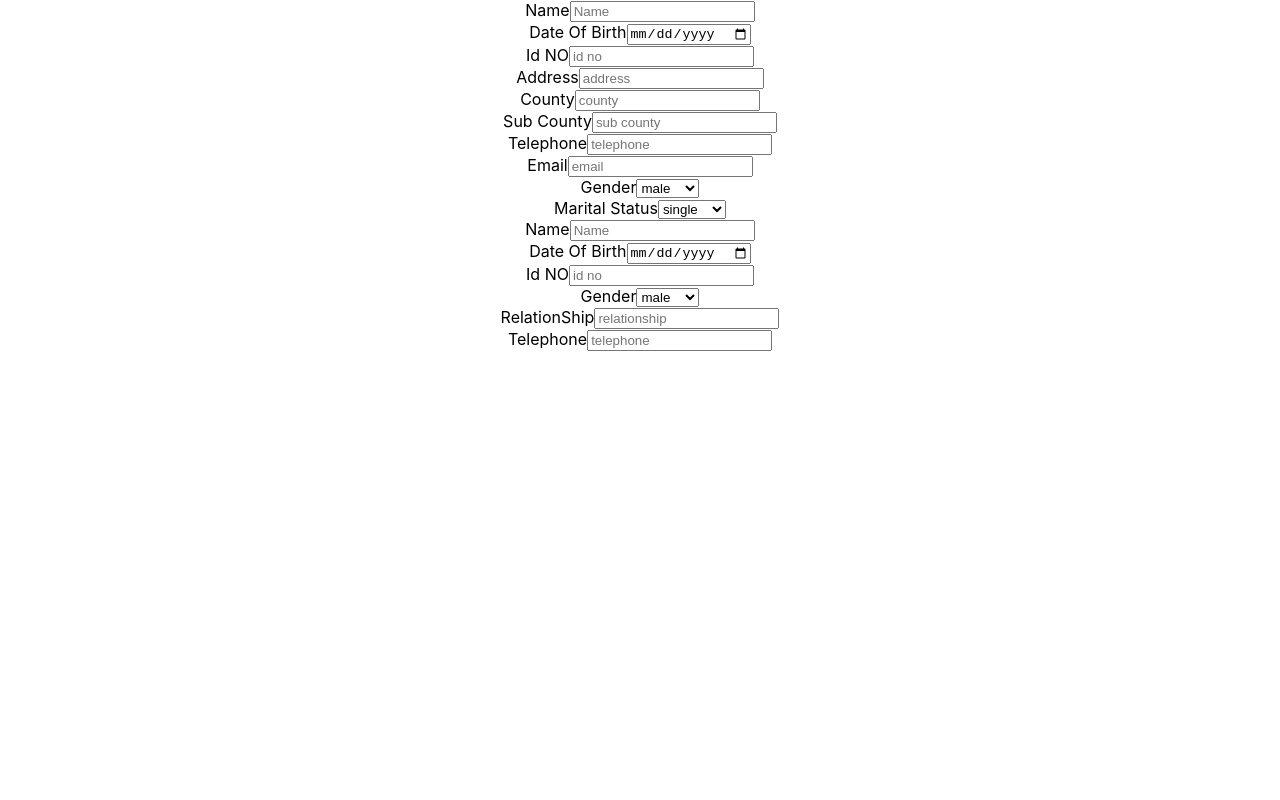
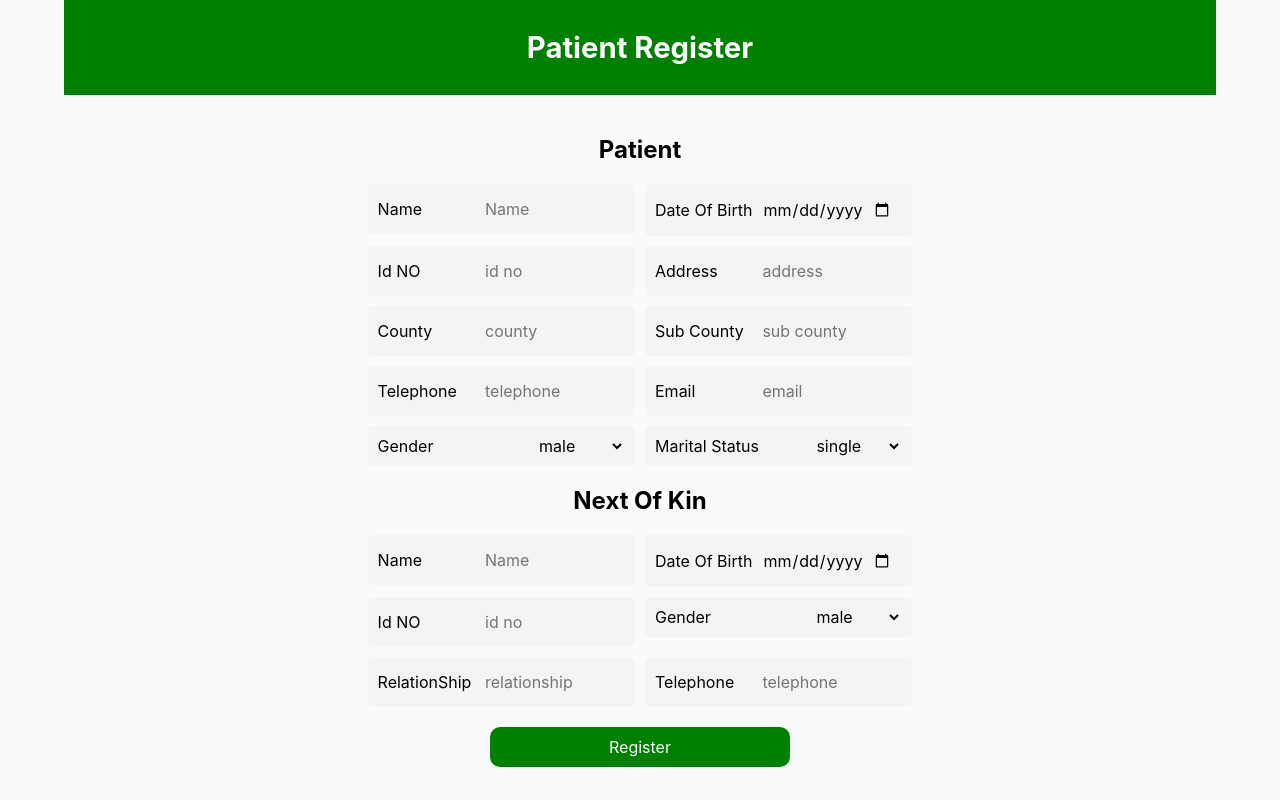
Before and after one commit to devgithinji/hrs_front-end, a React (Create React App) app: page / in a window 1280 px wide. Shown: the top 800 px of the page. Built offline with nearby package versions, Linux system fonts and the light colour scheme.

Commit message:
update ui

```diff
--- a/src/App.js
+++ b/src/App.js
@@ -4,7 +4,15 @@ import DataForm from "./DataForm";
 function App() {
     return (
         <div className="App">
-            <DataForm/>
+            <div className="content">
+                <div className="header">
+                    <h3 className="logo">Patient Register</h3>
+                </div>
+                <DataForm/>
+                <div className="footer">
+                    <p className="footer">patient reg form &copy; {new Date().getFullYear()}</p>
+                </div>
+            </div>
         </div>
     );
 }
--- a/src/DataForm.js
+++ b/src/DataForm.js
@@ -1,87 +1,270 @@
-import React from 'react';
+import React, {useEffect, useState} from 'react';
+import axios from "axios";
 
+const patientData = {
+    name: '',
+    dateOfBirth: '',
+    idNo: '',
+    address: '',
+    county: '',
+    subCounty: '',
+    telephone: '',
+    email: '',
+    gender: '',
+    maritalStatus: ''
+};
+
+const nextOfKinData = {
+    name: '', dateOfBirth: '', idNo: '', telephone: '', relationship: '', gender: '',
+};
 const DataForm = () => {
-    return (
-       <div>
-           <div>
+    const [patient, setPatient] = useState(patientData)
+
+    const [nextOfKin, setNextOfKin] = useState(nextOfKinData)
+
+    const [patientErrors, setPatientErrors] = useState(patientData)
+
+    const [nextOfKinErrors, setNextOfKinErrors] = useState(nextOfKinData)
+
+
+    useEffect(() => {
+        console.log('use')
+        console.log(patientErrors)
+    }, [patientErrors]);
+
+
+    const handlePatientChange = (event) => {
+        const {name, value} = event.target;
+        setPatient({...patient, [name]: value})
+    }
+
+
+    const handleNextOfKinChange = (event) => {
+        const {name, value} = event.target;
+        setNextOfKin({...nextOfKin, [name]: value})
+    }
+
+
+    const validateForm = () => {
+            console.log('in loop')
+            for (const key in patient) {
+                console.log(key)
+                const value = patient[key];
+                if (!value.trim()) {
+                    setPatientErrors({...patientErrors, [key]: `${key} is required`})
+                    return;
+                } else {
+                    console.log(patientErrors)
+                    setPatientErrors(prevState => ({...prevState, [key]: ''}))
+                    console.log('done')
+                    console.log(patientErrors)
+                }
+            }
+
+
+            for (const key in nextOfKin) {
+                const value = patient[key];
+                if (!value.trim()) {
+                    setNextOfKinErrors({...nextOfKinErrors, [key]: `${key} is required`})
+                    return;
+                } else {
+                    setNextOfKinErrors({...nextOfKinErrors, [key]: ''})
+                }
+            }
+        }
+    ;
+
+    const submit = async (e) => {
+        e.preventDefault();
+        validateForm();
+
+        const data = {
+            patientData: patient,
+            nextOfKinData: nextOfKin
+        }
+
+        try {
+            const response = await axios.post("http://localhost:8082/patient", data)
+            console.log(response)
+        } catch (e) {
+            console.log('error', e)
+        }
+    }
+
+
+    return (<div className="form-container">
+        <h2>Patient</h2>
+        <div className="input-container">
+            <div className="input">
                 <div className="form-input">
                     <label>Name</label>
-                   <input placeholder="Name"/>
+                    <input placeholder="Name"
+                           name="name"
+                           value={patient.name}
+                           onChange={handlePatientChange}/>
                 </div>
+                {patientErrors.name && <div className="error">{patientErrors.name}</div>}
+            </div>
+            <div className="input">
                 <div className="form-input">
                     <label>Date Of Birth</label>
-                   <input placeholder="date of birth" type="date"/>
+                    <input placeholder="date of birth"
+                           type="date" name="dateOfBirth"
+                           value={patient.dateOfBirth}
+                           onChange={handlePatientChange}/>
                 </div>
+                {patientErrors.dateOfBirth && <div className="error">{patientErrors.dateOfBirth}</div>}
+            </div>
+            <div className="input">
                 <div className="form-input">
                     <label>Id NO</label>
-                   <input placeholder="id no"/>
+                    <input placeholder="id no"
+                           name="idNo"
+                           value={patient.idNo}
+                           onChange={handlePatientChange}/>
                 </div>
+                {patientErrors.idNo && <div className="error">{patientErrors.idNo}</div>}
+            </div>
+
+            <div className="input">
                 <div className="form-input">
                     <label>Address</label>
-                   <input placeholder="address"/>
+                    <input placeholder="address"
+                           name="address"
+                           value={patient.address}
+                           onChange={handlePatientChange}/>
                 </div>
+                {patientErrors.address && <div className="error">{patientErrors.address}</div>}
+            </div>
+            <div className="input">
                 <div className="form-input">
                     <label>County</label>
-                   <input placeholder="county"/>
+                    <input placeholder="county"
+                           name="county"
+                           value={patient.county}
+                           onChange={handlePatientChange}/>
                 </div>
+                {patientErrors.county && <div className="error">{patientErrors.county}</div>}
+            </div>
+            <div className="input">
                 <div className="form-input">
                     <label>Sub County</label>
-                   <input placeholder="sub county"/>
+                    <input placeholder="sub county"
+                           name="subCounty"
+                           value={patient.subCounty}
+                           onChange={handlePatientChange}/>
                 </div>
+                {patientErrors.subCounty && <div className="error">{patientErrors.subCounty}</div>}
+            </div>
+            <div className="input">
                 <div className="form-input">
                     <label>Telephone</label>
-                   <input placeholder="telephone"/>
+                    <input placeholder="telephone"
+                           name="telephone"
+                           value={patient.telephone}
+                           onChange={handlePatientChange}/>
                 </div>
+                {patientErrors.telephone && <div className="error">{patientErrors.telephone}</div>}
+            </div>
+            <div className="input">
                 <div className="form-input">
                     <label>Email</label>
-                   <input placeholder="email"/>
+                    <input placeholder="email"
+                           type="email"
+                           name="email"
+                           value={patient.email}
+                           onChange={handlePatientChange}
+                    />
                 </div>
+                {patientErrors.email && <div className="error">{patientErrors.email}</div>}
+            </div>
+            <div className="input">
                 <div className="form-input">
                     <label>Gender</label>
-                   <select>
-                       <option>male</option>
-                       <option>female</option>
+                    <select value={patient.gender} name="gender" onChange={handlePatientChange}>
+                        <option value="male">male</option>
+                        <option value="female">female</option>
                     </select>
                 </div>
+                {patientErrors.gender && <div className="error">{patientErrors.gender}</div>}
+            </div>
+            <div className="input">
                 <div className="form-input">
                     <label>Marital Status</label>
-                   <select>
-                       <option>single</option>
-                       <option>married</option>
+                    <select value={patient.maritalStatus} name="maritalStatus" onChange={handlePatientChange}>
+                        <option value="single">single</option>
+                        <option value="married">married</option>
                     </select>
                 </div>
+                {patientErrors.maritalStatus && <div className="error">{patientErrors.maritalStatus}</div>}
             </div>
-           <div>
+        </div>
+        <h2>Next Of Kin</h2>
+        <div className="input-container">
+            <div className="input">
                 <div className="form-input">
                     <label>Name</label>
-                   <input placeholder="Name"/>
+                    <input placeholder="Name"
+                           name="name"
+                           value={nextOfKin.name}
+                           onChange={handleNextOfKinChange}/>
                 </div>
+                {nextOfKinErrors.name && <div className="error">{nextOfKinErrors.name}</div>}
+            </div>
+            <div className="input">
                 <div className="form-input">
                     <label>Date Of Birth</label>
-                   <input placeholder="date of birth" type="date"/>
+                    <input placeholder="date of birth"
+                           type="date"
+                           name="dateOfBirth"
+                           value={nextOfKin.dateOfBirth}
+                           onChange={handleNextOfKinChange}/>
                 </div>
+                {nextOfKinErrors.dateOfBirth && <div className="error">{nextOfKinErrors.dateOfBirth}</div>}
+            </div>
+            <div className="input">
                 <div className="form-input">
                     <label>Id NO</label>
-                   <input placeholder="id no"/>
+                    <input placeholder="id no"
+                           name="idNo"
+                           value={nextOfKin.idNo}
+                           onChange={handleNextOfKinChange}/>
                 </div>
+                {nextOfKinErrors.idNo && <div className="error">{nextOfKinErrors.idNo}</div>}
+            </div>
+            <div className="input">
                 <div className="form-input">
                     <label>Gender</label>
-                   <select>
-                       <option>male</option>
-                       <option>female</option>
+                    <select name="gender" value={nextOfKin.gender} onChange={handleNextOfKinChange}>
+                        <option value="male">male</option>
+                        <option value="female">female</option>
                     </select>
                 </div>
+                {nextOfKinErrors.gender && <div className="error">{nextOfKinErrors.gender}</div>}
+            </div>
+            <div className="input">
                 <div className="form-input">
                     <label>RelationShip</label>
-                   <input placeholder="relationship"/>
+                    <input placeholder="relationship"
+                           name="relationship"
+                           value={nextOfKin.relationship}
+                           onChange={handleNextOfKinChange}/>
                 </div>
+                {nextOfKinErrors.relationship && <div className="error">{nextOfKinErrors.relationship}</div>}
+            </div>
+            <div className="input">
                 <div className="form-input">
                     <label>Telephone</label>
-                   <input placeholder="telephone"/>
+                    <input placeholder="telephone"
+                           name="telephone"
+                           value={nextOfKin.telephone}
+                           onChange={handleNextOfKinChange}/>
+                </div>
+                {nextOfKinErrors.telephone && <div className="error">{nextOfKinErrors.telephone}</div>}
             </div>
         </div>
-       </div>
-    );
+        <button className="register-btn" onClick={submit}>Register</button>
+    </div>);
 };
 
 export default DataForm;
--- a/src/index.css
+++ b/src/index.css
@@ -1,13 +1,141 @@
+:root {
+    --fs-b: 1.6rem;
+}
+
+*,
+*::before,
+*::after {
+    box-sizing: border-box;
+    padding: 0;
+    margin: 0;
+}
+
+html {
+    font-size: 10px;
+}
+
 body {
-  margin: 0;
-  font-family: -apple-system, BlinkMacSystemFont, 'Segoe UI', 'Roboto', 'Oxygen',
+    margin: 0;
+    font-family: -apple-system, BlinkMacSystemFont, 'Segoe UI', 'Roboto', 'Oxygen',
     'Ubuntu', 'Cantarell', 'Fira Sans', 'Droid Sans', 'Helvetica Neue',
     sans-serif;
-  -webkit-font-smoothing: antialiased;
-  -moz-osx-font-smoothing: grayscale;
+    -webkit-font-smoothing: antialiased;
+    -moz-osx-font-smoothing: grayscale;
+    font-size: 16px;
+    background-color: #f9fafb;
 }
 
+.content {
+    display: flex;
+    flex-direction: column;
+    gap: 20px;
+}
+
+.header, .footer {
+    background-color: green;
+    width: 90%;
+    padding-block: 30px;
+    margin-inline: auto;
+    color: white;
+    font-size: 2.5rem;
+}
+
+
 code {
-  font-family: source-code-pro, Menlo, Monaco, Consolas, 'Courier New',
+    font-family: source-code-pro, Menlo, Monaco, Consolas, 'Courier New',
     monospace;
 }
+
+.form-container {
+    padding-block: 20px;
+    width: 90%;
+    margin-inline: auto;
+    display: flex;
+    flex-direction: column;
+    gap: 20px;
+    align-items: center;
+}
+
+.input-container {
+    display: grid;
+    grid-template-columns: 1fr;
+    gap: 10px;
+}
+
+input, label, span, select, button {
+    display: block;
+    font-family: inherit;
+    font-size: inherit;
+}
+
+select {
+    min-width: 100px;
+    height: 30px;
+    padding-inline: 10px;
+    outline: none;
+    border: none;
+    background: transparent;
+}
+
+select option {
+    min-width: 100px;
+    border: none;
+}
+
+input:focus, input:active {
+    border: none;
+    outline: none;
+}
+
+.input {
+    display: flex;
+    flex-direction: column;
+    text-align: left;
+    gap: 5px;
+}
+
+.error {
+    color: red;
+}
+
+.form-input {
+    display: flex;
+    justify-content: space-between;
+    align-items: center;
+    border-radius: 5px;
+    padding-block: 5px;
+    padding-inline: 10px;
+    background: #f3f4f6;
+}
+
+
+.form-input input {
+    padding: 10px;
+    border: none;
+    background: none;
+    width: 150px;
+}
+
+.form-input label {
+    text-align: left;
+}
+
+.register-btn {
+    width: 80%;
+    background-color: green;
+    padding: 10px 20px;
+    border-radius: 10px;
+    border: none;
+    outline: none;
+    color: white;
+    max-width: 300px;
+}
+
+/*responsive*/
+@media screen and (min-width: 768px) {
+    .input-container {
+        display: grid;
+        grid-template-columns: repeat(2, 1fr);
+        gap: 10px;
+    }
+}
```
Lines whose indentation alone changed are shown as unchanged.
